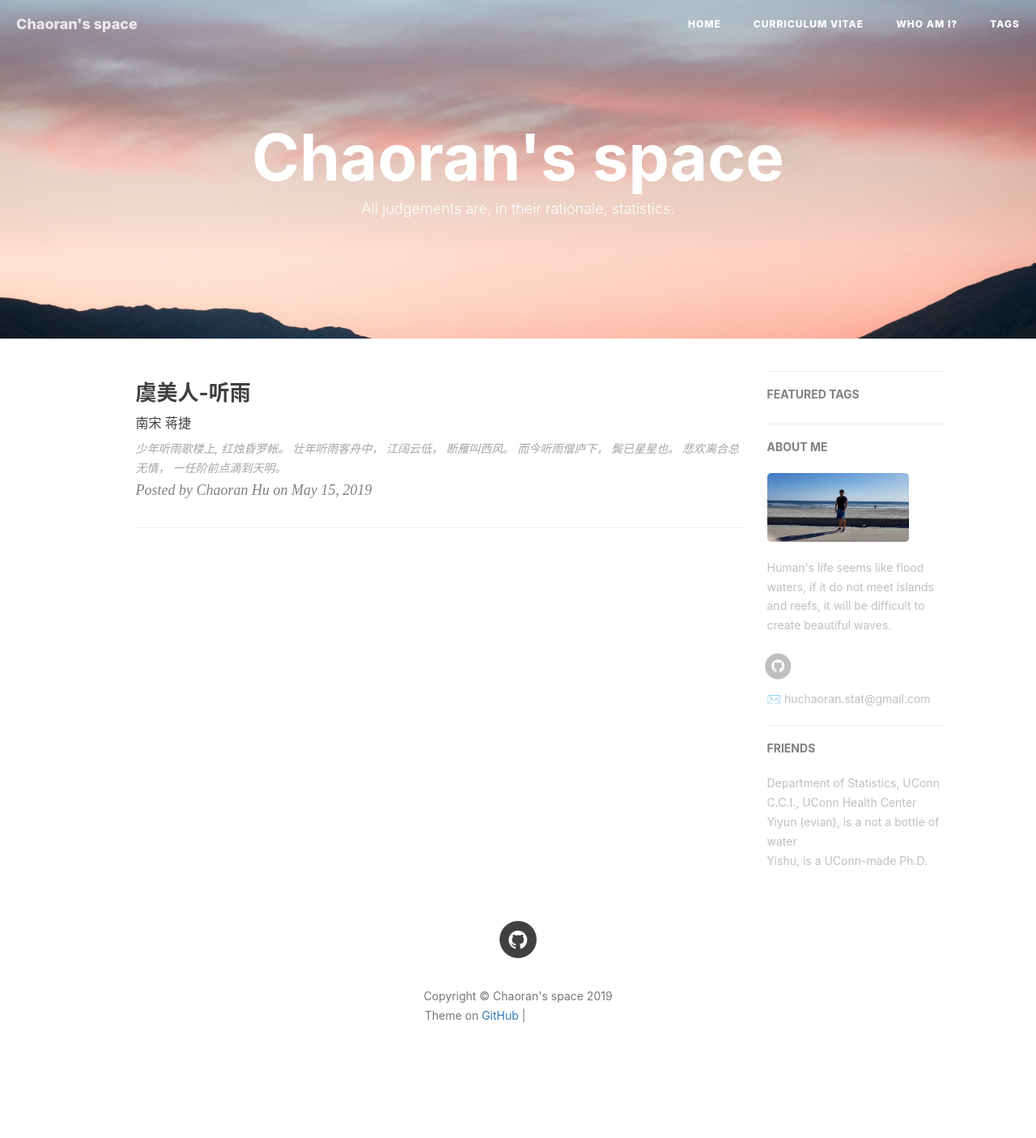
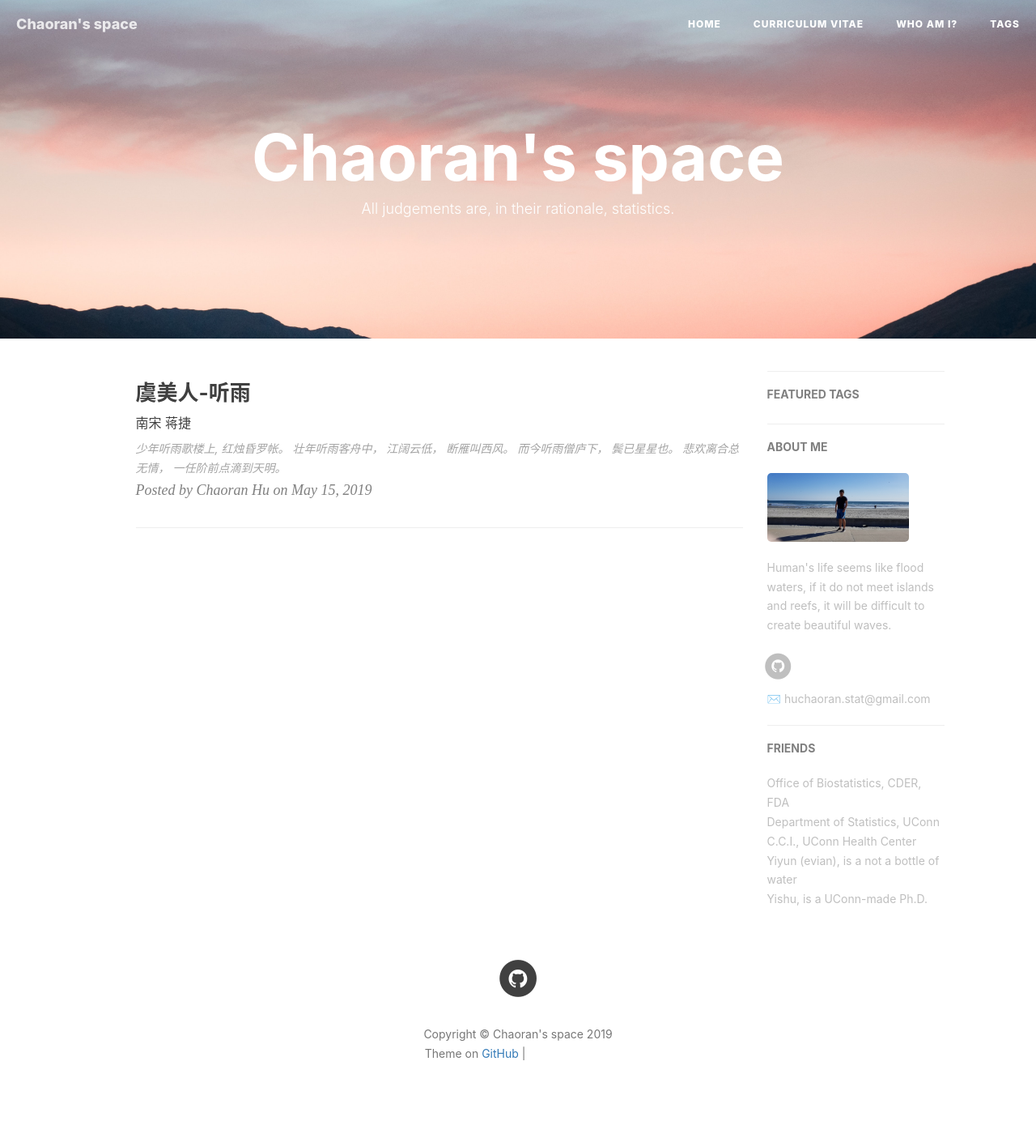
Before and after one commit to ChaoranHu/ChaoranHu.github.io, a Jekyll site: the page built from index.html, in a window 1280 px wide. Shown: the whole page at 81% size. Built offline with Jekyll 4.4.1, drawn with Linux system fonts in a browser that asks for light colours; nearby versions of some CDN libraries; the list of posts is cut into pages by our own code; comment, search, counter and statistics services are not loaded; before the commit the page ends 1358 px from its top, so only the background shows below that; grey boxes are pictures that could not be loaded.

Commit message:
Update _config.yml

```diff
--- a/_config.yml
+++ b/_config.yml
@@ -94,6 +94,9 @@ service-worker: true
 # Friends
 friends: [
     {
+        title: "Office of Biostatistics, CDER, FDA",
+        href: "https://www.fda.gov/about-fda/center-drug-evaluation-and-research/cder-office-biostatistics"
+    },{
         title: "Department of Statistics, UConn",
         href: "https://stat.uconn.edu/"
     },{
```
